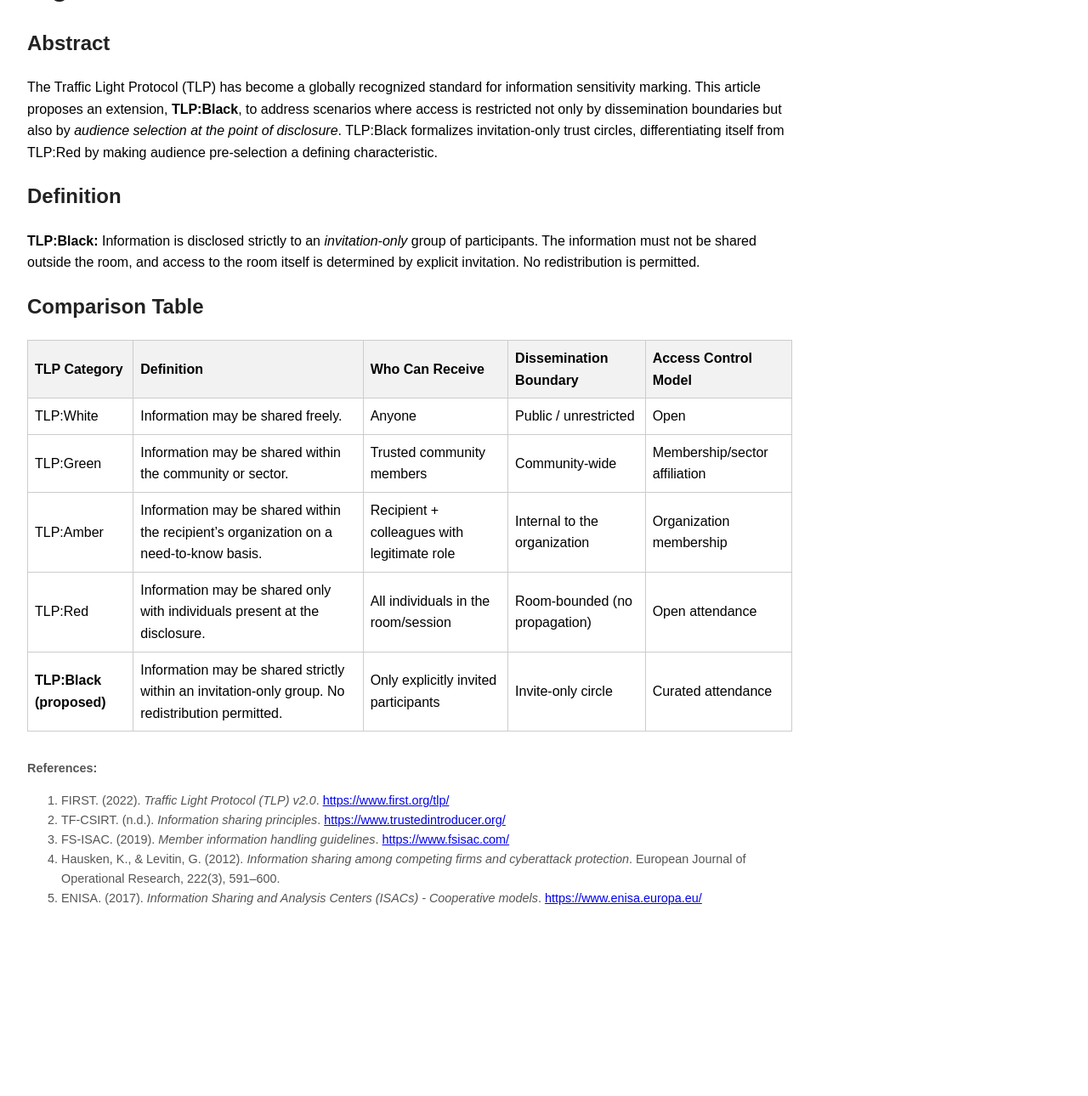
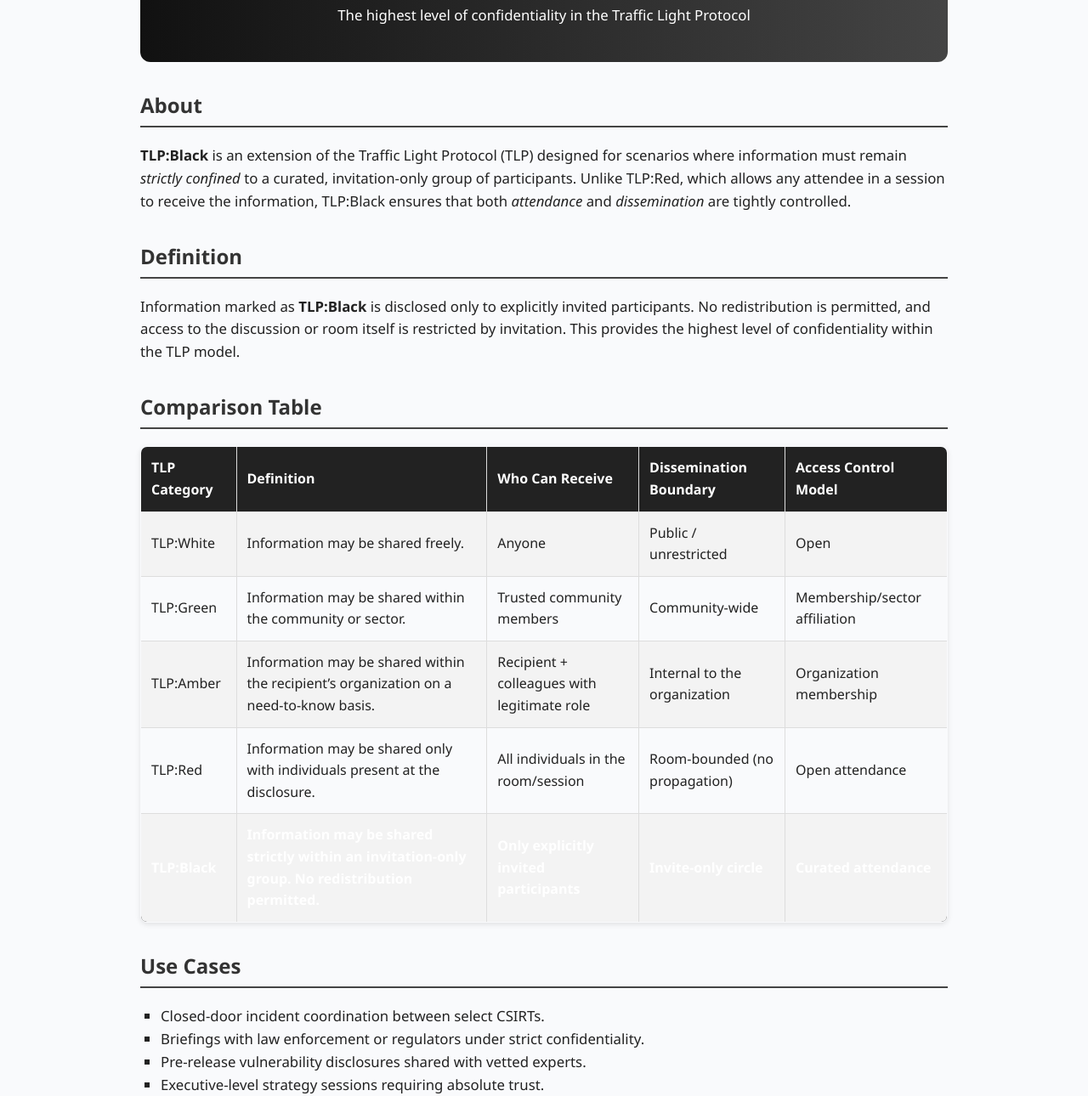
Before and after one commit to tlp-noir/tlp-noir.github.io, a plain HTML site: page index.html in a window 1280 px wide. Shown: the part 124-1414 px from the top of the page at 85% size. Before the commit the page ends 1225 px from the top, so only its background shows below. Drawn offline with Linux system fonts and the light colour scheme.

Commit message:
Update index.html

```diff
--- a/index.html
+++ b/index.html
@@ -3,53 +3,99 @@
 <head>
   <meta charset="UTF-8">
   <meta name="viewport" content="width=device-width, initial-scale=1.0">
-  <title>TLP:Black Proposal</title>
+  <title>TLP:Black</title>
   <style>
     body {
-      font-family: Arial, sans-serif;
-      margin: 2rem;
+      font-family: 'Segoe UI', Tahoma, Geneva, Verdana, sans-serif;
+      margin: 2rem auto;
       line-height: 1.6;
-      max-width: 900px;
+      max-width: 950px;
+      background: #f9fafc;
+      color: #222;
     }
-    h1, h2 {
-      color: #222;
+    header {
+      text-align: center;
+      padding: 1.5rem;
+      background: linear-gradient(90deg, #111, #444);
+      color: #fff;
+      border-radius: 12px;
+    }
+    h1 {
+      margin: 0;
+      font-size: 2.2em;
+    }
+    h2 {
+      margin-top: 2rem;
+      color: #333;
+      border-bottom: 2px solid #444;
+      padding-bottom: 0.3rem;
+    }
+    p, li {
+      font-size: 1.05em;
     }
     table {
       width: 100%;
       border-collapse: collapse;
       margin: 1rem 0;
+      border-radius: 8px;
+      overflow: hidden;
+      box-shadow: 0 2px 6px rgba(0,0,0,0.1);
     }
     table, th, td {
-      border: 1px solid #ccc;
+      border: 1px solid #ddd;
     }
     th, td {
-      padding: 0.5rem;
+      padding: 0.75rem;
       text-align: left;
     }
     th {
-      background-color: #f2f2f2;
+      background-color: #222;
+      color: #fff;
+    }
+    tr:nth-child(even) td {
+      background-color: #f3f3f3;
+    }
+    ul {
+      list-style-type: square;
+      padding-left: 1.5rem;
     }
     .footer {
       margin-top: 2rem;
-      font-size: 0.9em;
-      color: #555;
+      padding: 1rem;
+      background: #efefef;
+      border-left: 4px solid #222;
+      border-radius: 6px;
+      font-size: 0.95em;
+    }
+    a {
+      color: #0055aa;
+      text-decoration: none;
+    }
+    a:hover {
+      text-decoration: underline;
     }
   </style>
 </head>
 <body>
-  <h1>TLP:Black — An Invitation-Only Extension to the Traffic Light Protocol</h1>
+  <header>
+    <h1>TLP:Black</h1>
+    <p>The highest level of confidentiality in the Traffic Light Protocol</p>
+  </header>
 
-  <h2>Abstract</h2>
+  <h2>About</h2>
   <p>
-    The Traffic Light Protocol (TLP) has become a globally recognized standard for information sensitivity marking.
-    This article proposes an extension, <strong>TLP:Black</strong>, to address scenarios where access is restricted not only
-    by dissemination boundaries but also by <em>audience selection at the point of disclosure</em>. TLP:Black formalizes
-    invitation-only trust circles, differentiating itself from TLP:Red by making audience pre-selection a defining
-    characteristic.
+    <strong>TLP:Black</strong> is an extension of the Traffic Light Protocol (TLP) designed for scenarios where
+    information must remain <em>strictly confined</em> to a curated, invitation-only group of participants. Unlike TLP:Red,
+    which allows any attendee in a session to receive the information, TLP:Black ensures that both <em>attendance</em> and
+    <em>dissemination</em> are tightly controlled.
   </p>
 
   <h2>Definition</h2>
-  <p><strong>TLP:Black:</strong> Information is disclosed strictly to an <em>invitation-only</em> group of participants. The information must not be shared outside the room, and access to the room itself is determined by explicit invitation. No redistribution is permitted.</p>
+  <p>
+    Information marked as <strong>TLP:Black</strong> is disclosed only to explicitly invited participants. No redistribution is
+    permitted, and access to the discussion or room itself is restricted by invitation. This provides the highest level
+    of confidentiality within the TLP model.
+  </p>
 
   <h2>Comparison Table</h2>
   <table>
@@ -88,8 +134,8 @@
       <td>Room-bounded (no propagation)</td>
       <td>Open attendance</td>
     </tr>
-    <tr>
-      <td><strong>TLP:Black (proposed)</strong></td>
+    <tr style="background-color:#111; color:#fff; font-weight:bold;">
+      <td>TLP:Black</td>
       <td>Information may be shared strictly within an invitation-only group. No redistribution permitted.</td>
       <td>Only explicitly invited participants</td>
       <td>Invite-only circle</td>
@@ -97,13 +143,20 @@
     </tr>
   </table>
 
+  <h2>Use Cases</h2>
+  <ul>
+    <li>Closed-door incident coordination between select CSIRTs.</li>
+    <li>Briefings with law enforcement or regulators under strict confidentiality.</li>
+    <li>Pre-release vulnerability disclosures shared with vetted experts.</li>
+    <li>Executive-level strategy sessions requiring absolute trust.</li>
+  </ul>
+
   <div class="footer">
     <p><strong>References:</strong></p>
     <ol>
       <li>FIRST. (2022). <em>Traffic Light Protocol (TLP) v2.0</em>. <a href="https://www.first.org/tlp/">https://www.first.org/tlp/</a></li>
       <li>TF-CSIRT. (n.d.). <em>Information sharing principles</em>. <a href="https://www.trustedintroducer.org/">https://www.trustedintroducer.org/</a></li>
       <li>FS-ISAC. (2019). <em>Member information handling guidelines</em>. <a href="https://www.fsisac.com/">https://www.fsisac.com/</a></li>
-      <li>Hausken, K., & Levitin, G. (2012). <em>Information sharing among competing firms and cyberattack protection</em>. European Journal of Operational Research, 222(3), 591–600.</li>
       <li>ENISA. (2017). <em>Information Sharing and Analysis Centers (ISACs) - Cooperative models</em>. <a href="https://www.enisa.europa.eu/">https://www.enisa.europa.eu/</a></li>
     </ol>
   </div>
```
